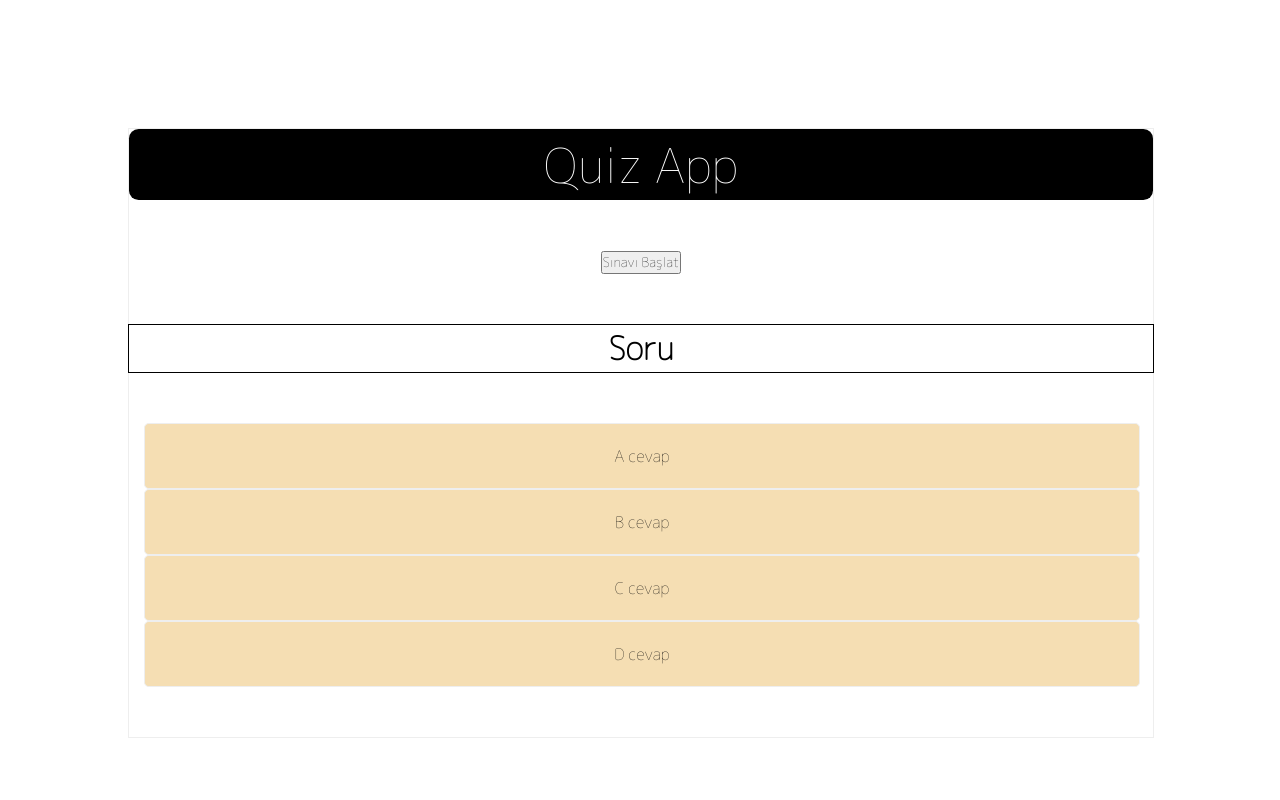
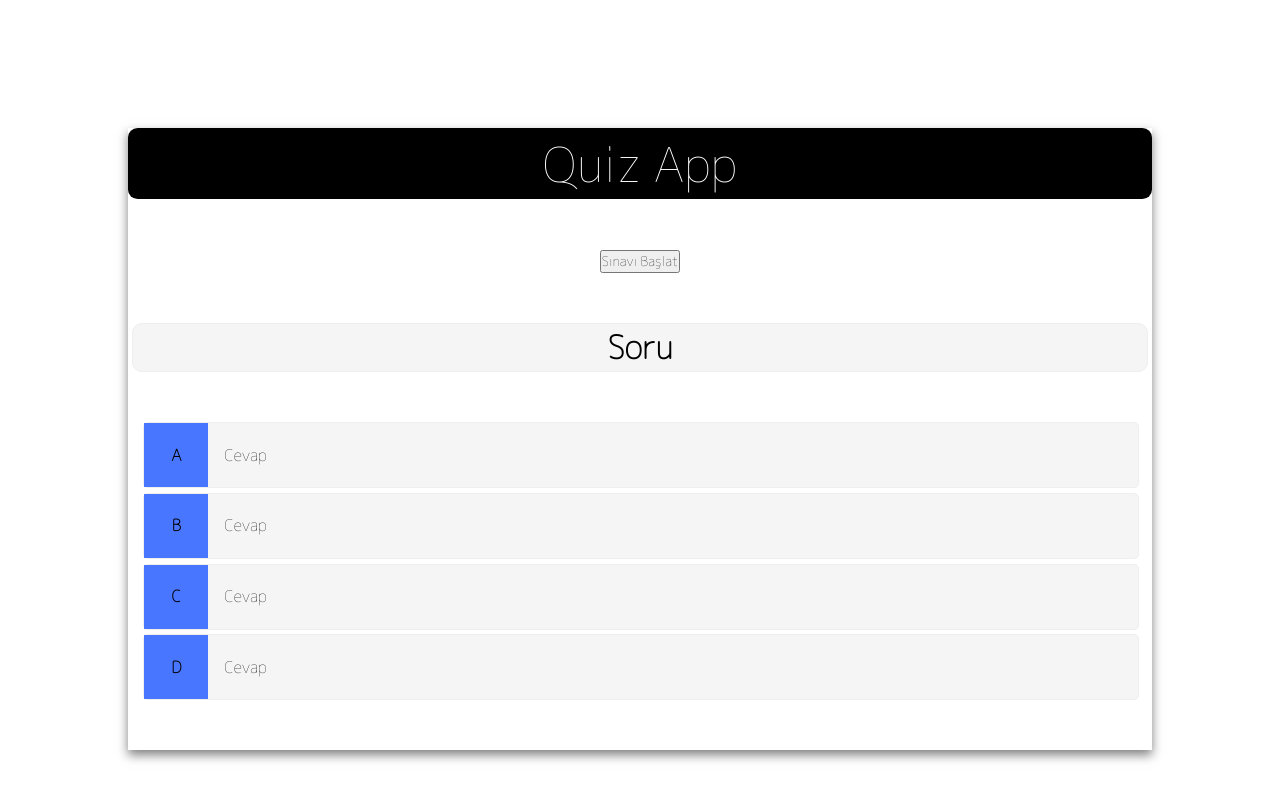
Before and after one commit to dogukankaynar/QuizApp, a plain HTML site: page index.html in a window 1280 px wide. Drawn offline with Linux system fonts and the light colour scheme.

Commit message:
css değiştirildi

```diff
--- a/index.html
+++ b/index.html
@@ -4,10 +4,14 @@
     <meta charset="UTF-8" />
     <meta http-equiv="X-UA-Compatible" content="IE=edge" />
     <meta name="viewport" content="width=device-width, initial-scale=1.0" />
-    <link rel="preconnect" href="https://fonts.googleapis.com">
-<link rel="preconnect" href="https://fonts.gstatic.com" crossorigin>
-<link href="https://fonts.googleapis.com/css2?family=Cormorant+Garamond:wght@300&family=M+PLUS+Rounded+1c:wght@100&family=Poppins:wght@100&display=swap" rel="stylesheet">
-    <link rel="stylesheet" href="./style/style.css">
+    <link rel="preconnect" href="https://fonts.googleapis.com" />
+    <link rel="preconnect" href="https://fonts.gstatic.com" crossorigin />
+
+    <link
+      href="https://fonts.googleapis.com/css2?family=Cormorant+Garamond:wght@300&family=M+PLUS+Rounded+1c:wght@100&family=Poppins:wght@100&display=swap"
+      rel="stylesheet"
+    />
+    <link rel="stylesheet" href="./style/style.css" />
     <title>Quiz App</title>
   </head>
   <body>
@@ -16,10 +20,10 @@
       <div class="strat-quiz"><button>Sınavı Başlat</button></div>
       <div class="main">Soru</div>
       <div class="anwers">
-          <div class="anwers-select">A cevap</div>
-          <div class="anwers-select">B cevap</div>
-          <div class="anwers-select">C cevap</div>
-          <div class="anwers-select">D cevap</div>
+        <div class="anwers-select"><button>A</button><p>Cevap</p></div>
+        <div class="anwers-select"><button>B</button><p>Cevap</p></div>
+        <div class="anwers-select"><button>C</button><p>Cevap</p></div>
+        <div class="anwers-select"><button>D</button><p>Cevap</p></div>
       </div>
       <div class="buttons"></div>
     </div>
--- a/style/style.css
+++ b/style/style.css
@@ -11,7 +11,7 @@
     justify-content: center;
     align-items: center;
     gap: 50px;
-    border: 1px ridge;
+    box-shadow: 0px 5px 10px 0px rgba(0, 0, 0, 0.5)
 }
 .header{
     text-align: center;
@@ -23,24 +23,41 @@
 
 }
 .main{
-    width: 100%;
+    background-color:#f5f5f5;
+    width: 99%;
     text-align: center;
     font-size: 2em;
-    border: 1px solid;
+    border: 1px ridge;
+    border-radius: 0.3em;
     font-weight: bold;
 }
 .anwers{
     width: 97%;
+    display: flex;
+    flex-direction: column;
+    gap: 0.3em;
 }
 
 .anwers-select{
     display:flex;
     align-items: center;
-    justify-content: center;
     width: 100%;
     height: 4em;
-    background-color:wheat;
+    background-color:#f5f5f5;
     border: 1px ridge;
     text-align: center;
     border-radius: 0.3em;
 }
+.anwers-select button{
+    height:100%;
+    width:4em;
+    border: none;
+    font-size:1em;
+    color:black;
+    font-weight: bold;
+    background-color:#4876ff;
+}
+
+.anwers-select p{
+    margin-left: 1em;
+}
```
